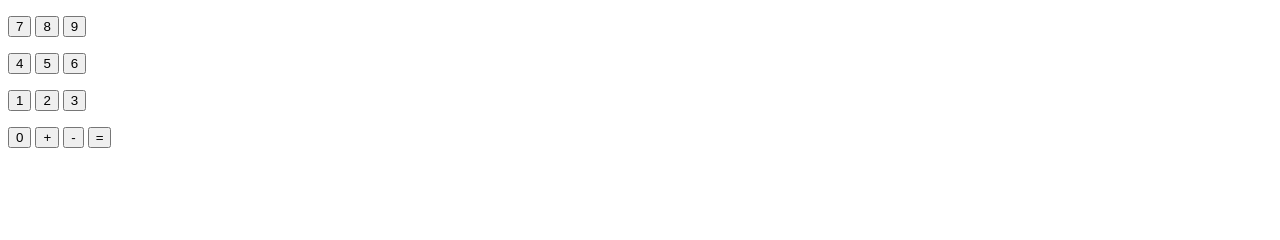
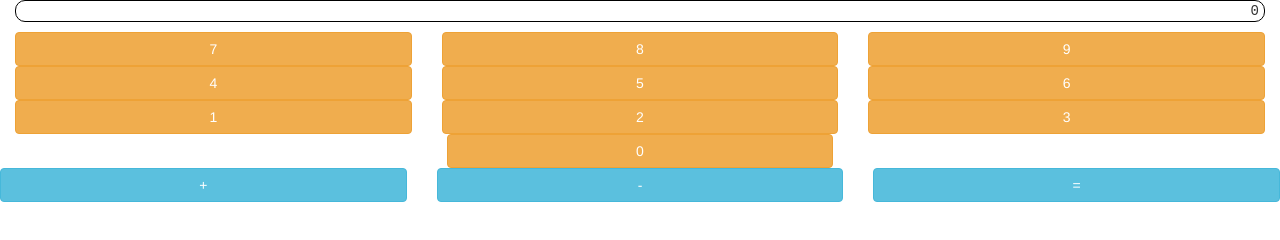
Before and after one commit to joseletes/calculadora, a plain HTML site: page index.html in a window 1280 px wide. Drawn offline with nearby package versions, Linux system fonts and the light colour scheme.

Commit message:
Añadiendo bootstrap

```diff
--- a/index.html
+++ b/index.html
@@ -2,36 +2,46 @@
 <html>
 
 <head>
-
+<link rel="stylesheet" href="bower_components/bootstrap/dist/css/bootstrap.min.css">
+<style>
+	#textopantalla { width: 100%; border: 1px black solid; border-radius:10px; text-align: right;
+                 position: relative; padding: 0px 5px;
+                 background-color: white; font-family: "courier new";
+                 overflow: hidden;}
+</style>
 
 </head>
 
 <body>
+<div class="container-fluid">
 
-    <p>
-        <input type="button" value="7" />
-        <input type="button" value="8" />
-        <input type="button" value="9" />
+  <div class="col-xl-4"><p id=textopantalla>0</p></div>
 
-    </p>
-    <p>
-        <input type="button" value="4" />
-        <input type="button" value="5" />
-        <input type="button" value="6" />
+ <div class="row">
+  <div class="col-xs-4"><input type="button" class="btn btn-block btn-warning" value="7" /></div>
+  <div class="col-xs-4"><input type="button" class="btn btn-block btn-warning" value="8" /></div>
+  <div class="col-xs-4"><input type="button" class="btn btn-block btn-warning" value="9" /></div>
+</div>
+ <div class="row">
+  <div class="col-xs-4"><input type="button" class="btn btn-block btn-warning" value="4" /></div>
+  <div class="col-xs-4"><input type="button" class="btn btn-block btn-warning" value="5" /></div>
+  <div class="col-xs-4"><input type="button" class="btn btn-block btn-warning" value="6" /></div>
+</div>
+ <div class="row">
+  <div class="col-xs-4"><input type="button" class="btn btn-block btn-warning" value="1" /></div>
+  <div class="col-xs-4"><input type="button" class="btn btn-block btn-warning" value="2" /></div>
+  <div class="col-xs-4"><input type="button" class="btn btn-block btn-warning" value="3" /></div>
+</div>
+  <div class="col-xs-4"></div>
+  <div class="col-xs-4"><input type="button" class="btn btn-block btn-warning" value="0" /></div>
+</div>
+ <div class="row">
+  <div class="col-xs-4"><input type="button" class="btn btn-block btn-info" value="+" /></div>
+  <div class="col-xs-4"><input type="button" class="btn btn-block btn-info" value="-" /></div>
+  <div class="col-xs-4"><input type="button" class="btn btn-block btn-info" value="=" /></div>
+</div>
 
-    </p>
-    <p>
-        <input type="button" value="1" />
-        <input type="button" value="2" />
-        <input type="button" value="3" />
 
-    </p>
-    <p>
-        <input type="button" value="0" />
-        <input type="button" value="+" />
-        <input type="button" value="-" />
-        <input type="button" value="=" />
-    </p>
 </body>
 
 </html>
```
